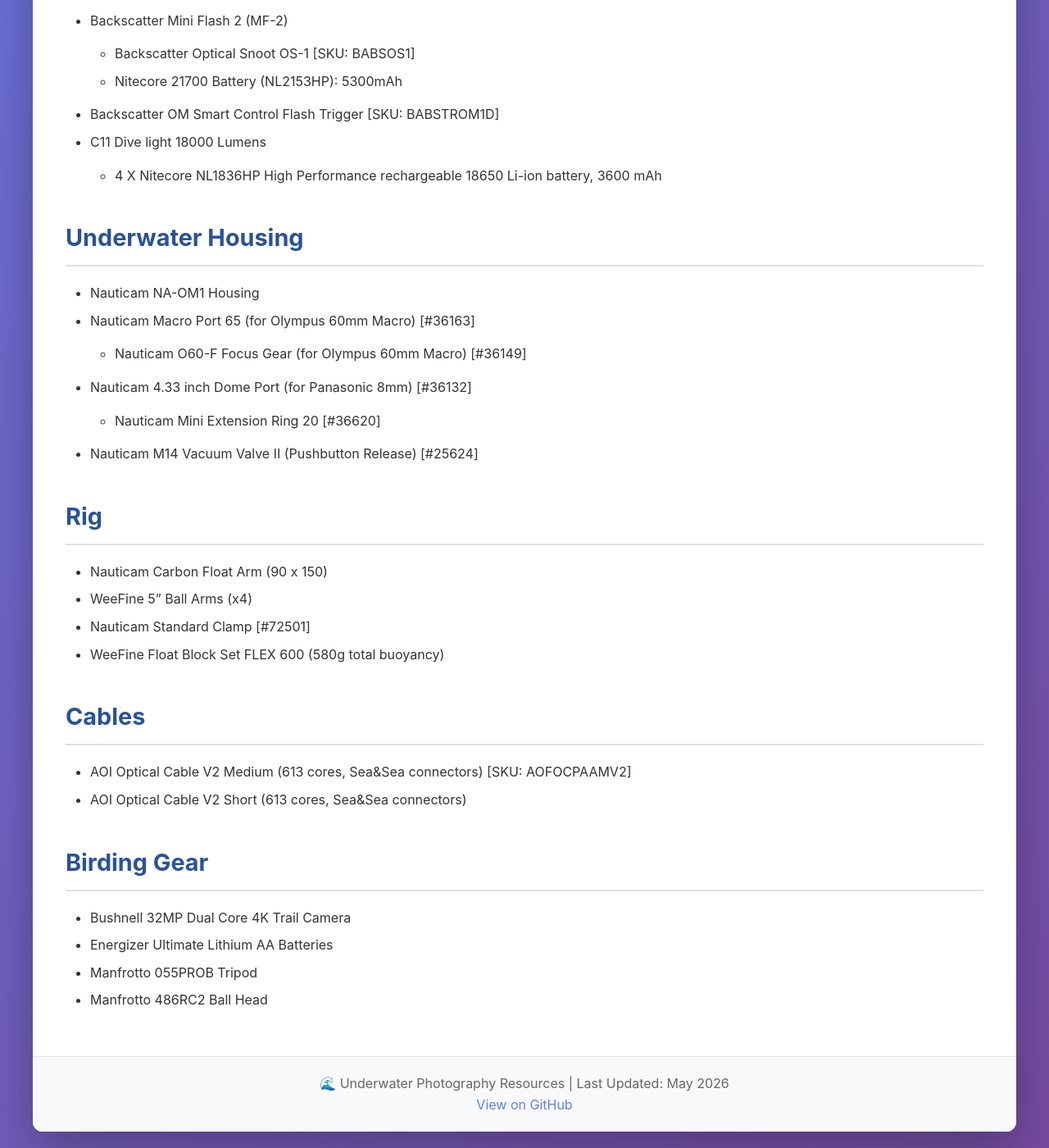
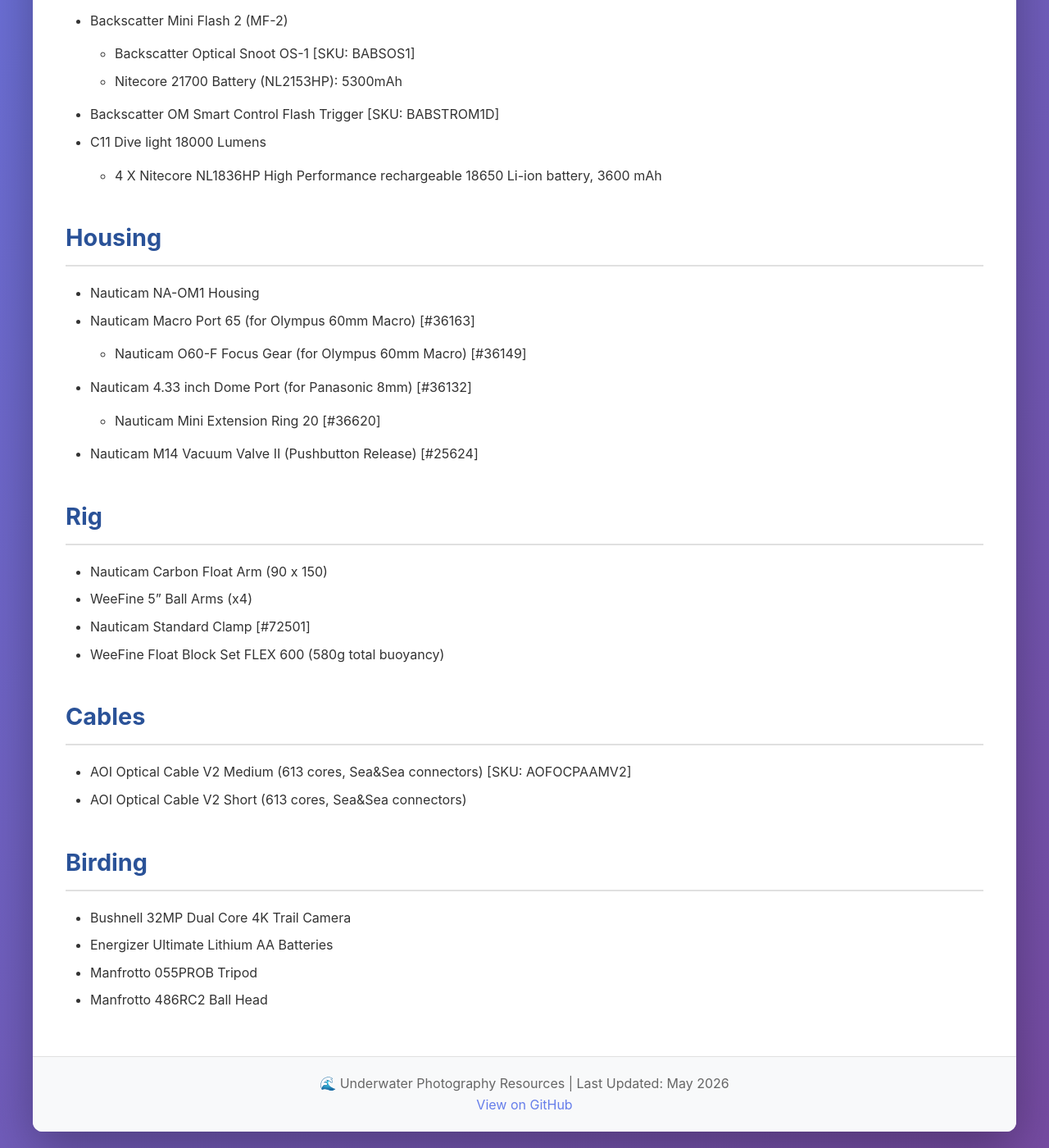
Before and after one commit to andreiastra/public, a Jekyll site: the page built from underwater-photography/info/equipment.md, in a window 1280 px wide and 1400 px high, scrolled down 1173 px. Shown: the whole window at 82% size. Built offline with Jekyll 4.4.1, drawn with Linux system fonts in a browser that asks for light colours; our own code applies the rules of GitHub Pages for plain Markdown files.

Commit message:
Refactor section headers in equipment.md

```diff
--- a/underwater-photography/info/equipment.md
+++ b/underwater-photography/info/equipment.md
@@ -24,7 +24,7 @@
 * C11 Dive light 18000 Lumens
     * 4 X Nitecore NL1836HP High Performance rechargeable 18650 Li-ion battery, 3600 mAh
 
-## Underwater Housing
+## Housing
 * Nauticam NA-OM1 Housing
 * Nauticam Macro Port 65 (for Olympus 60mm Macro) [#36163]
     * Nauticam O60-F Focus Gear (for Olympus 60mm Macro) [#36149]
@@ -42,7 +42,7 @@
 * AOI Optical Cable V2 Medium (613 cores, Sea&Sea connectors) [SKU: AOFOCPAAMV2]
 * AOI Optical Cable V2 Short (613 cores, Sea&Sea connectors)
 
-## Birding Gear
+## Birding
 * Bushnell 32MP Dual Core 4K Trail Camera
 * Energizer Ultimate Lithium AA Batteries
 * Manfrotto 055PROB Tripod
```
